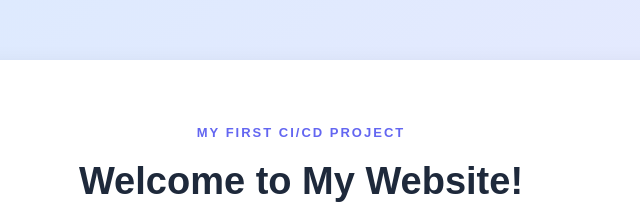
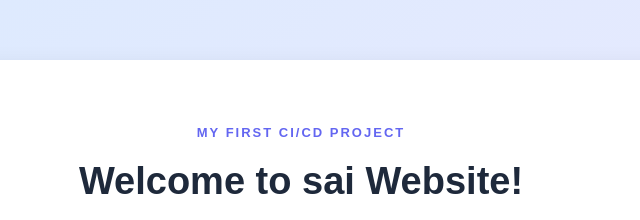
Before and after one commit to sai-laksh/SE-Assignment-4-Campus-CICD, a plain HTML site: page site/index.html in a window 1280 px wide. Shown: the top 220 px of the page, 339-979 px from the left. Drawn offline with Linux system fonts and the light colour scheme.

Commit message:
Update website welcome message

```diff
--- a/site/index.html
+++ b/site/index.html
@@ -11,7 +11,7 @@
     <main class="container">
         <div class="card">
             <p class="tag">MY FIRST CI/CD PROJECT</p>
-            <h1>Welcome to My Website!</h1>
+            <h1>Welcome to sai Website!</h1>
             <p class="description">
                 A simple website built using HTML and CSS,
                 with automated testing and continuous deployment
```
